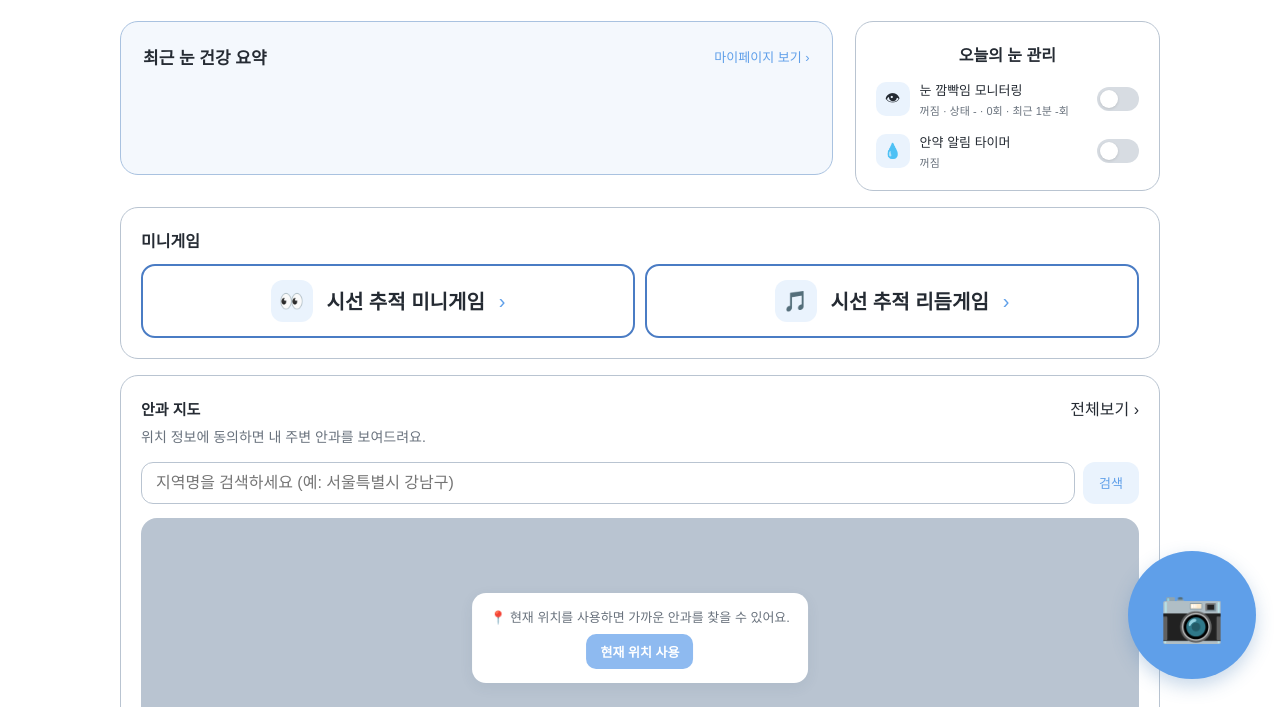
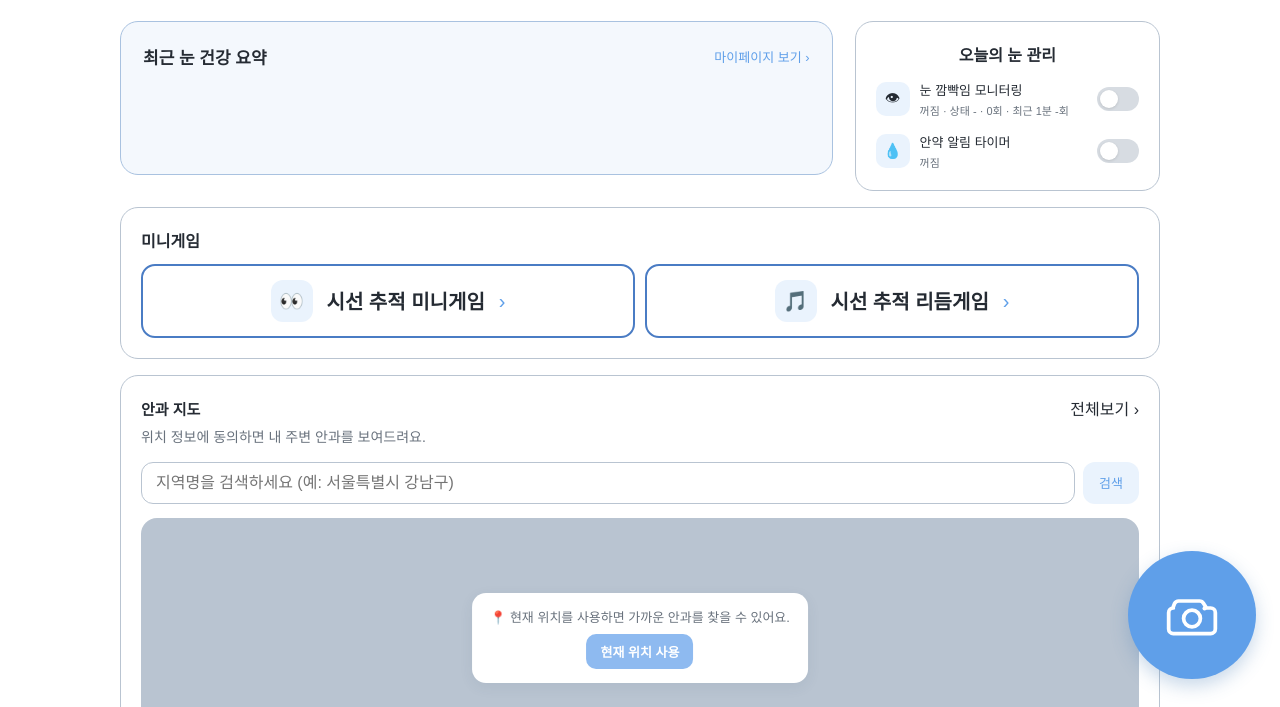
Before and after one commit to 2026-SMHRD-AIC-HealthAX-1/Hexagon, a plain HTML site: page web/frontend/index.html in a window 1280 px wide. Shown: the part 93-800 px from the top of the page. Drawn offline with Linux system fonts and the light colour scheme; no server answers.

Commit message:
Use SVG camera icon for quick-fab, widen its menu buttons on wide screens
Co-Authored-By: Claude Sonnet 5 <noreply@anthropic.com>

```diff
--- a/web/frontend/css/style.css
+++ b/web/frontend/css/style.css
@@ -709,7 +709,6 @@ input.toggle-switch:disabled {
   background: var(--eye-color);
   color: #fff;
   box-shadow: 0 7px 18px rgba(74, 126, 181, 0.3);
-  font-size: 26px;
   display: flex;
   align-items: center;
   justify-content: center;
@@ -720,12 +719,27 @@ input.toggle-switch:disabled {
   filter: brightness(0.92);
 }
 
+.quick-fab-icon {
+  width: 28px;
+  height: 28px;
+}
+
 /* PC처럼 와이드한 화면에서는 퀵메뉴 원 반지름을 2배로 키움 */
 @media (min-width: 851px) {
   .quick-fab {
     width: 128px;
     height: 128px;
-    font-size: 52px;
+  }
+
+  .quick-fab-icon {
+    width: 56px;
+    height: 56px;
+  }
+
+  .quick-option {
+    width: 128px;
+    box-sizing: border-box;
+    text-align: center;
   }
 }
 
--- a/web/frontend/index.html
+++ b/web/frontend/index.html
@@ -182,7 +182,13 @@
       <a class="quick-option" href="analysis.html">📷 사진 선택</a>
       <a class="quick-option" href="analysis.html?mode=capture">📸 사진 촬영</a>
     </div>
-    <button id="quick-fab" class="quick-fab" type="button" aria-label="눈 검사 메뉴">📷</button>
+    <button id="quick-fab" class="quick-fab" type="button" aria-label="눈 검사 메뉴">
+      <svg class="quick-fab-icon" viewBox="0 0 24 24" fill="none" stroke="currentColor" stroke-width="1.6" stroke-linecap="round" stroke-linejoin="round" aria-hidden="true">
+        <path d="M8.2 6h-1.9a2 2 0 0 0-1.8 1.1L3.8 9H4a2 2 0 0 0-2 2v7a2 2 0 0 0 2 2h16a2 2 0 0 0 2-2v-7a2 2 0 0 0-2-2h-1.8l-1.3-2a2 2 0 0 0-1.7-1H8.2z"/>
+        <circle cx="12" cy="13.5" r="3.6"/>
+        <circle cx="17.4" cy="9.2" r="0.9" fill="currentColor" stroke="none"/>
+      </svg>
+    </button>
   </div>
 </div>
 
```
Also changed, not shown: web/frontend/mypage.html (+7 -1 lines).
